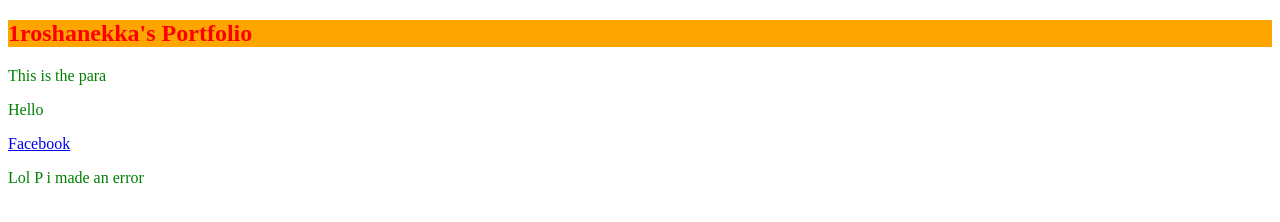
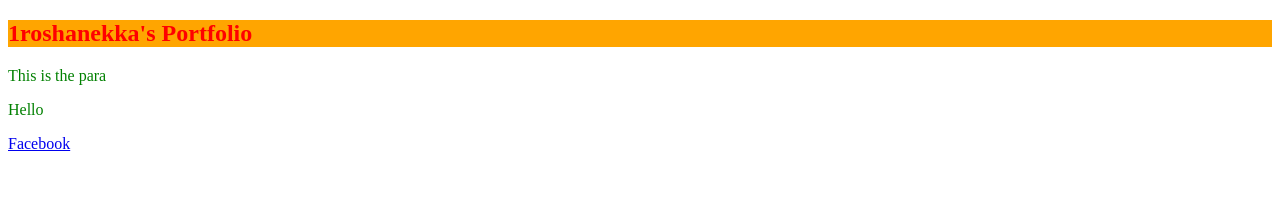
Before and after one commit to 1roshanekka/Portfolio, a plain HTML site: page index.html in a window 1280 px wide. Drawn offline with Linux system fonts and the light colour scheme.

Commit message:
deleted div with useless code

```diff
--- a/index.html
+++ b/index.html
@@ -19,8 +19,5 @@
         <div>
             <a href="facebook.com/1roshanekka">Facebook</a>
         </div>
-        <div>
-            <p>Lol P i made an error</p>
-        </div>
     </body>
 </html>
```
